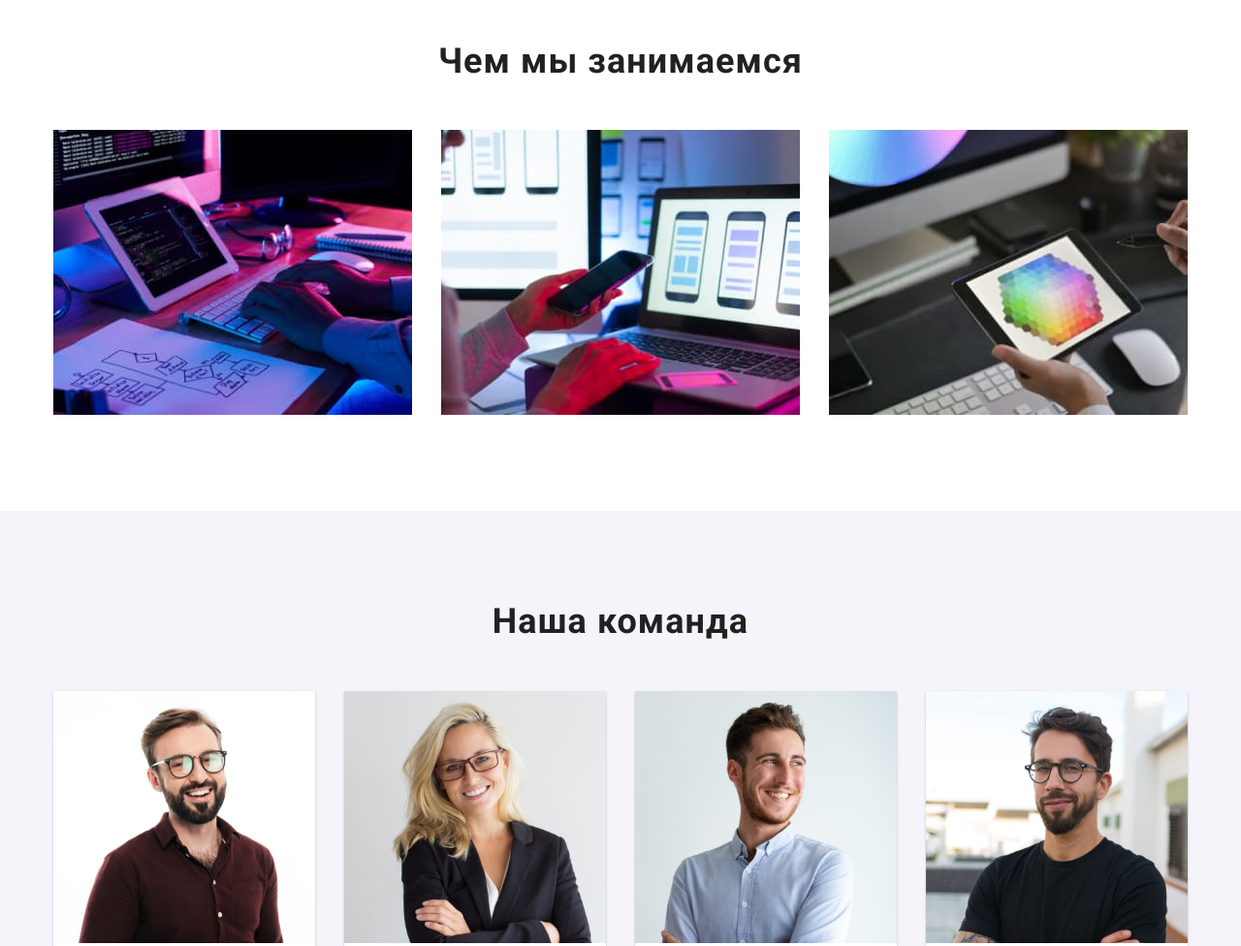
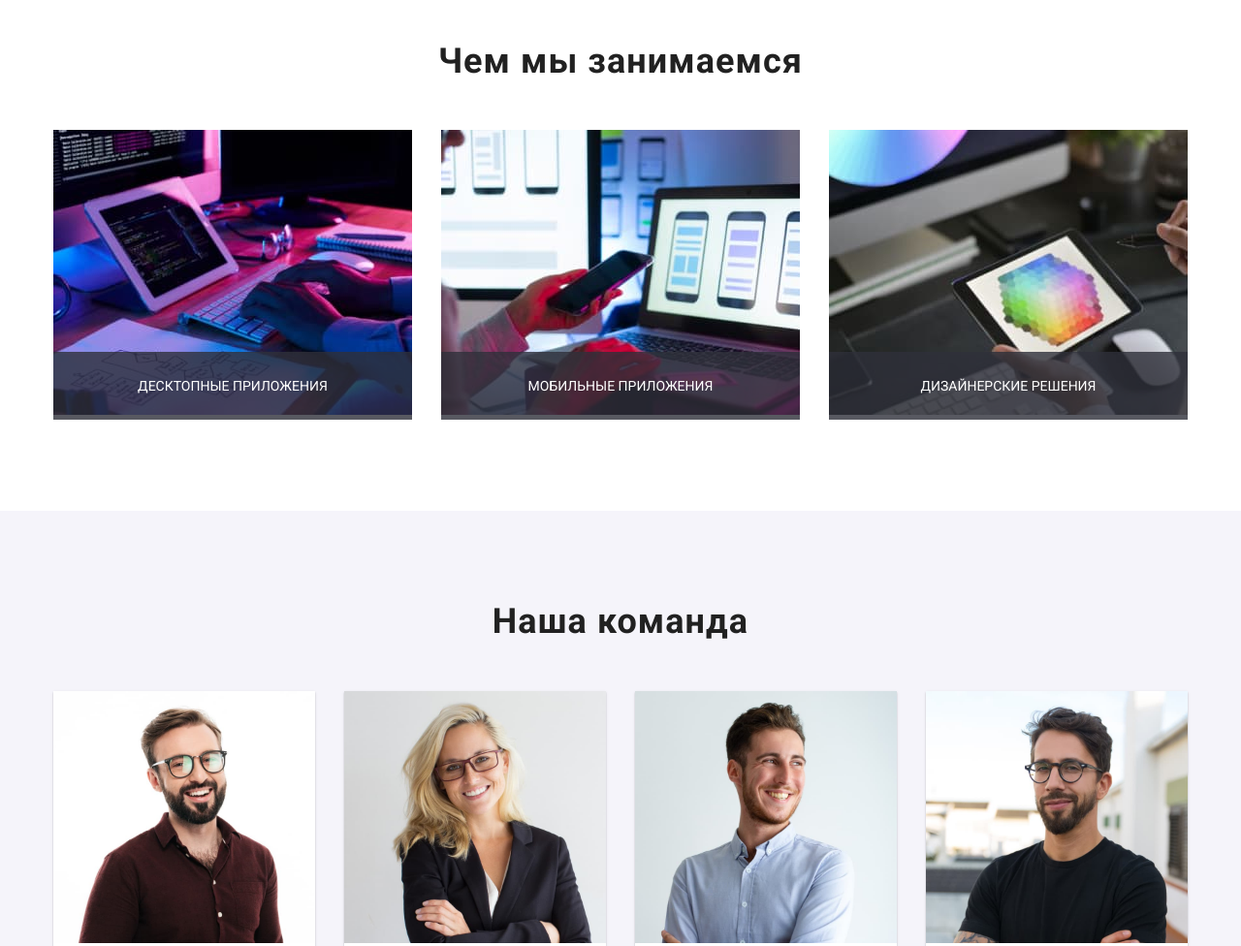
Before and after one commit to AleksandrFisun/goit-markup-hw-05, a plain HTML site: page index.html in a window 1280 px wide. Shown: the part 1080-2056 px from the top of the page at 97% size. Drawn offline with nearby package versions, Linux system fonts and the light colour scheme.

Commit message:
Переходы на ховерах.

```diff
--- a/css/style.css
+++ b/css/style.css
@@ -78,9 +78,12 @@ body {
   letter-spacing: 0.02em;
   text-decoration: none;
   color: #212121;
+  transition-property: color;
+  transition-duration: 250ms;
 }
 .nav-link:hover,
 .nav-link:focus {
+  transition-timing-function:cubic-bezier(0.4, 0, 0.2, 1);
   color: #2196f3;
 }
 .items > .list {
@@ -116,9 +119,12 @@ body {
   letter-spacing: 0.02em;
   text-decoration: none;
   color: #757575;
+  transition-property: color;
+  transition-duration: 250ms;
 }
 .connection-link:hover,
 .connection-link:focus {
+  transition-timing-function:cubic-bezier(0.4, 0, 0.2, 1);
   color: #2196f3;
 }
 /* Декоративные картинки телефона и мэил */
@@ -223,12 +229,15 @@ color: #FFFFFF;
   background-color: rgba(255, 255, 255, 0.1);
   border-radius: 50%;
   cursor: pointer;
+  transition-property: background-color;
+  transition-duration: 250ms;
 }
 .footer-list + .footer-list{
   margin-left: 10px;
 }
 .footer-list>.footer-link:hover,
 .footer-list>.footer-link:focus{
+  transition-timing-function:cubic-bezier(0.4, 0, 0.2, 1);
   background-color: #2196F3;
 }
 .footer-icon-social{
@@ -342,6 +351,23 @@ padding-bottom: 0;
   display: flex;
   justify-content: space-between;
 }
+.list-features-item{
+position: relative;
+}
+.list-features-text{
+  position: absolute;
+  bottom: 0;
+  left: 0;
+  padding: 27px 82px;
+  font-family: var(--font-roboto);
+  font-size: 14px;
+  line-height: 16px;
+  text-align: center;
+  text-transform: uppercase;
+  color: #FFFFFF;
+  background: rgba(47, 48, 58, 0.8);
+width: 100%;
+}
 .headline {
   font-weight: 700;
   font-size: 36px;
@@ -405,13 +431,17 @@ padding-bottom: 0;
   display: flex;
   justify-content: center;
   align-items: center;
+border-radius: 50%;
 width: 44px;
 height: 44px;
 color: #AFB1B8;
+transition-property: background-color, border-radius;
+transition-duration: 250ms;
 }
 .team-link-icon:hover,
 .team-link-icon:focus{
-border-radius: 50%;
+  transition-timing-function:cubic-bezier(0.4, 0, 0.2, 1);
+transition-property: background-color;
 color: #FFFFFF;
 background-color: #2196f3;
 }
@@ -446,9 +476,12 @@ background-color: #2196f3;
   cursor: pointer;
   padding: 12px 30px;
   color: #afb1b8;
+  transition-duration: 250ms;
+  transition-property: color, border-color;
 }
 .clients-list>.link:focus,
 .clients-list>.link:hover {
+  transition-timing-function:cubic-bezier(0.4, 0, 0.2, 1);
 color: #2196F3;
   border-color: #2196F3;
 }
@@ -493,8 +526,7 @@ color: #2196F3;
   margin-right: 0;
 }
 
-.sorting-works,
-.sorting-works:focus {
+.sorting-works {
   padding: 6px 22px;
   border-radius: 4px;
   border: #f5f4fa;
@@ -504,9 +536,12 @@ color: #2196F3;
   text-align: center;
   letter-spacing: 0.03em;
   color: #212121;
+  transition-duration: 250ms;
+  transition-property: all;
 }
 .sorting-works:hover,
 .sorting-works:focus {
+  transition-timing-function:cubic-bezier(0.4, 0, 0.2, 1);
   color: #ffffff;
   background-color: #2196f3;
   box-shadow: 0px 3px 1px rgba(0, 0, 0, 0.1), 0px 1px 2px rgba(0, 0, 0, 0.08),
@@ -525,6 +560,8 @@ color: #2196F3;
 .list-item {
   margin-right: 30px;
   margin-bottom: 30px;
+  transition-property: filter;
+  transition-duration: 250ms;
 }
 .list-item:nth-child(3n) {
   margin-right: 0;
@@ -534,6 +571,7 @@ color: #2196F3;
 }
 .list-item:hover,
 .list-item:focus {
+  transition-timing-function:cubic-bezier(0.4, 0, 0.2, 1);
   filter: drop-shadow(0px 4px 4px rgba(0, 0, 0, 0.25));
 }
 /* Заголовок и описание */
--- a/index.html
+++ b/index.html
@@ -112,9 +112,17 @@
             <div class="container">
                 <h2 class="headline">Чем мы занимаемся</h2>
                 <ul class="list-features">
-                    <li><img src="./images/occupation1.jpg" alt="Написание кода" width="370" height="294"></li>
-                    <li><img src="./images/occupation2.jpg" alt="Тестирование" width="370" height="294"></li>
-                    <li><img src="./images/occupation3.jpg" alt="Дизайн" width="370" height="294"></li>
+                    <li class="list-features-item"><img src="./images/occupation1.jpg" alt="Написание кода" width="370"
+                            height="294">
+                        <span class="list-features-text">Десктопные приложения</span>
+                    </li>
+                    <li class="list-features-item"><img src="./images/occupation2.jpg" alt="Тестирование" width="370"
+                            height="294"> <span class="list-features-text">Мобильные
+                            приложения</span>
+                    </li>
+                    <li class="list-features-item"><img src="./images/occupation3.jpg" alt="Дизайн" width="370"
+                            height="294"> <span class="list-features-text">Дизайнерские
+                            решения</span></li>
                 </ul>
             </div>
         </section>
```
